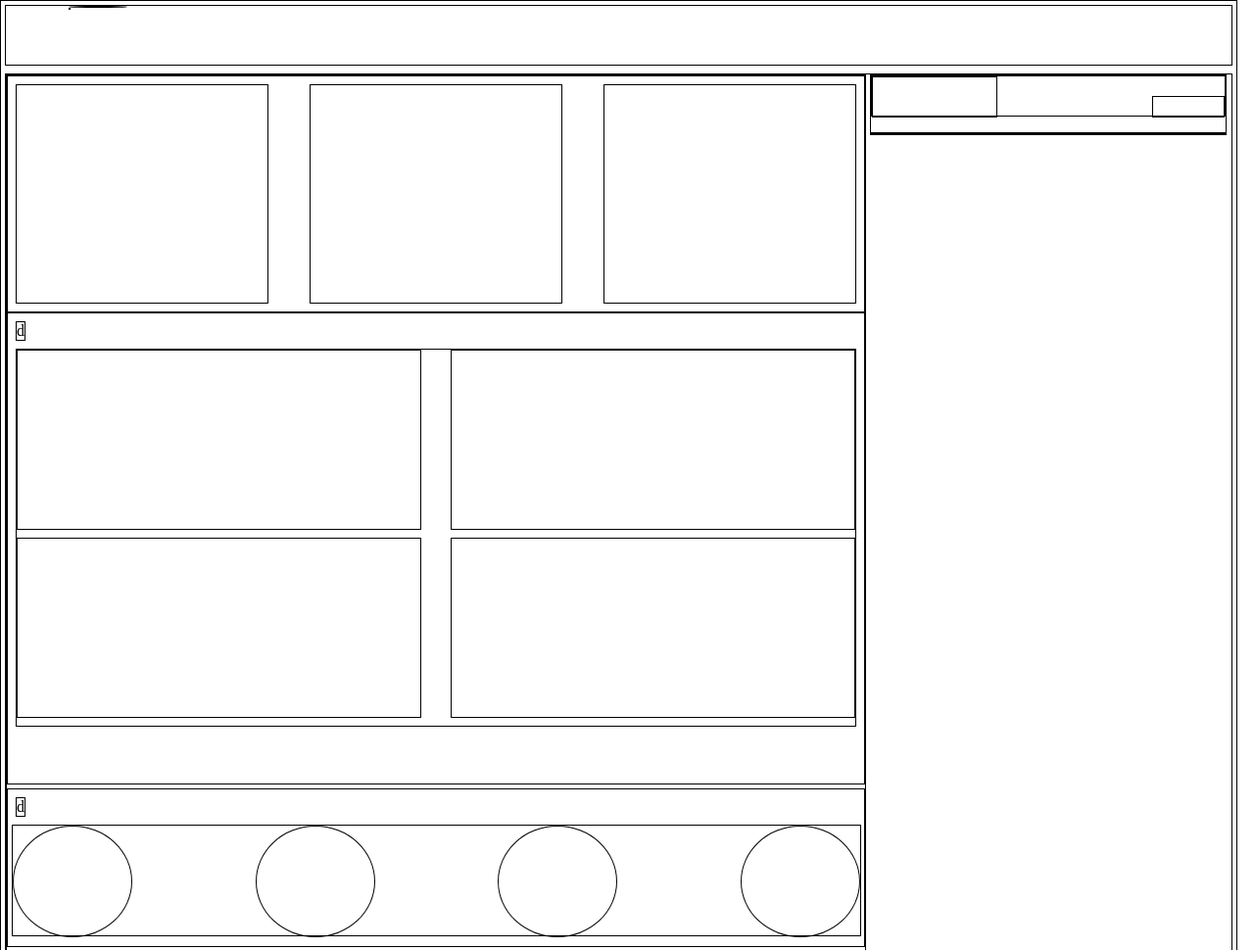
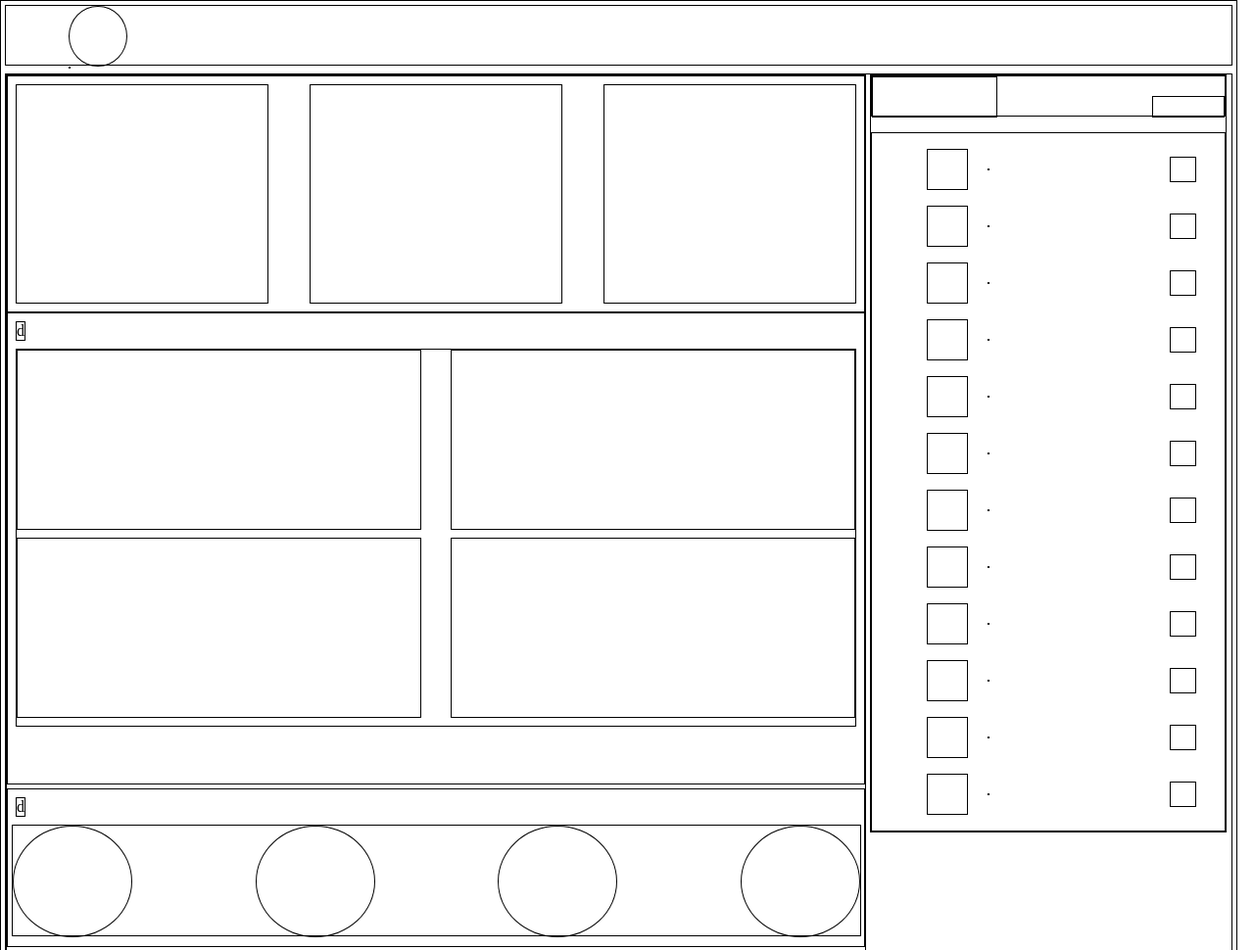
Before and after one commit to SaarthakGitHub/MusicPlayer, a plain HTML site: page index.html in a window 1280 px wide. Shown: the top 970 px of the page at 98% size. Drawn offline with Linux system fonts and the light colour scheme.

Commit message:
Right section completed

```diff
--- a/index.css
+++ b/index.css
@@ -22,6 +22,7 @@ body{
     border-radius: 50%;
     margin-left: 5vw;
     width: 4.5vw;
+    height:inherit;
 }
 .text{
     display: flex;
@@ -139,10 +140,24 @@ body{
     margin-top: 2vh;
 
 }
-.queue-box{
-    height: 5vh;
-    justify-content:space-between
+li{
+    justify-content: space-between;
     align-items: center;
+    margin: 2vh;
+}
+.song-box{
+    height:5vh;
+    width:5vh;
+}
+.song-text{
+    position:relative;
+    right: 11vh;
+}
+.heart{
+    position: relative;
+    right: 1vw;
+    height: 3vh;
+    width: 2vw;
 }
 
 /* Lower bar */
--- a/index.html
+++ b/index.html
@@ -80,7 +80,69 @@
                     <div id="second-head" class="box"></div>
                 </div>
                 <div id="queue-list" class="box">
+                    <ol id="queue-box" type="1">
+                        <li class="d-flex">
+                            <div id="song1" class="song-box box"></div>
+                            <div class="box text song-text"> </div>
+                            <div class=" heart box"></div>
+                        </li>
+                        <li class="d-flex">
+                            <div id="song1" class="song-box box"></div>
+                            <div class="box text song-text"></div>
+                            <div class=" heart box"></div>
+                        </li>
+                        <li class="d-flex">
+                            <div id="song1" class="song-box box"></div>
+                            <div class="box text song-text"></div>
+                            <div class=" heart box"></div>
+                        </li>
+                        <li class="d-flex">
+                            <div id="song1" class="song-box box"></div>
+                            <div class="box text song-text"></div>
+                            <div class=" heart box"></div>
+                        </li>
+                        <li class="d-flex">
+                            <div id="song1" class="song-box box"></div>
+                            <div class="box text song-text"></div>
+                            <div class=" heart box"></div>
+                        </li>
+                        <li class="d-flex">
+                            <div id="song1" class="song-box box"></div>
+                            <div class="box text song-text"></div>
+                            <div class=" heart box"></div>
+                        </li>
+                        <li class="d-flex">
+                            <div id="song1" class="song-box box"></div>
+                            <div class="box text song-text"></div>
+                            <div class=" heart box"></div>
+                        </li>
+                        <li class="d-flex">
+                            <div id="song1" class="song-box box"></div>
+                            <div class="box text song-text"></div>
+                            <div class=" heart box"></div>
+                        </li>
+                        <li class="d-flex">
+                            <div id="song1" class="song-box box"></div>
+                            <div class="box text song-text"></div>
+                            <div class=" heart box"></div>
+                        </li>
+                        <li class="d-flex">
+                            <div id="song1" class="song-box box"></div>
+                            <div class="box text song-text"></div>
+                            <div class=" heart box"></div>
+                        </li>
+                        <li class="d-flex">
+                            <div id="song1" class="song-box box"></div>
+                            <div class="box text song-text"></div>
+                            <div class=" heart box"></div>
+                        </li>
+                        <li class="d-flex">
+                            <div id="song1" class="song-box box"></div>
+                            <div class="box text song-text"></div>
+                            <div class=" heart box"></div>
+                        </li>
 
+                    </ol>
                 </div>
             </div>
         </aside>
```
